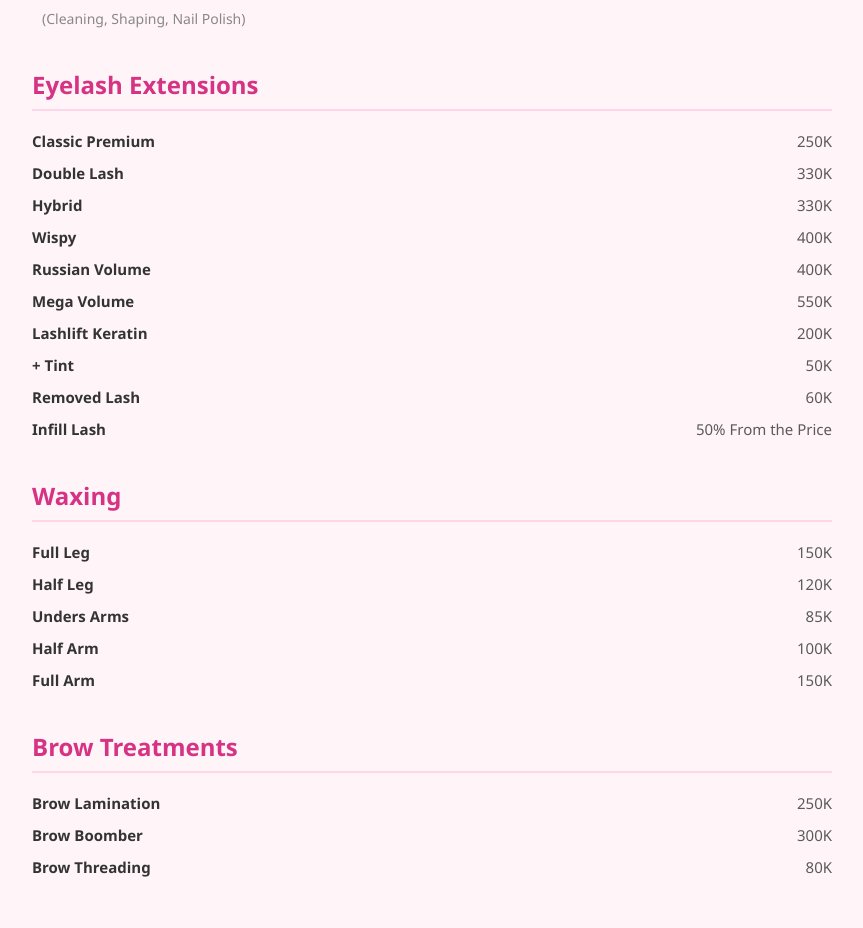
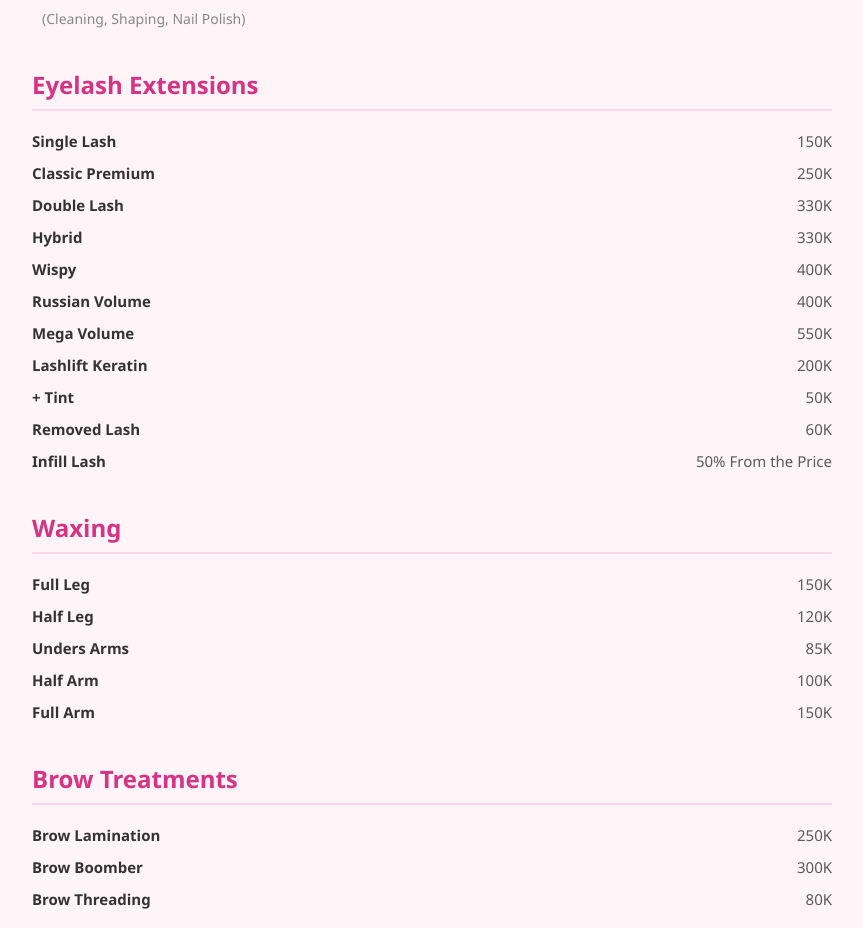
Before and after one commit to TwentyNineBeautyStudio/katalog, a plain HTML site: page katalog.html in a window 1280 px wide. Shown: the part 1307-2235 px from the top of the page, without its empty margins (208-1071 px from the left). Drawn offline with Linux system fonts and the light colour scheme.

Commit message:
Update katalog.html
update katalog

```diff
--- a/katalog.html
+++ b/katalog.html
@@ -176,6 +176,7 @@
       <!-- Eyelash -->
       <div class="section">
         <h2>Eyelash Extensions</h2>
+        <div class="item"><strong>Single Lash</strong> <span>150K</span></div>
         <div class="item">
           <strong>Classic Premium</strong> <span>250K</span>
         </div>
```
